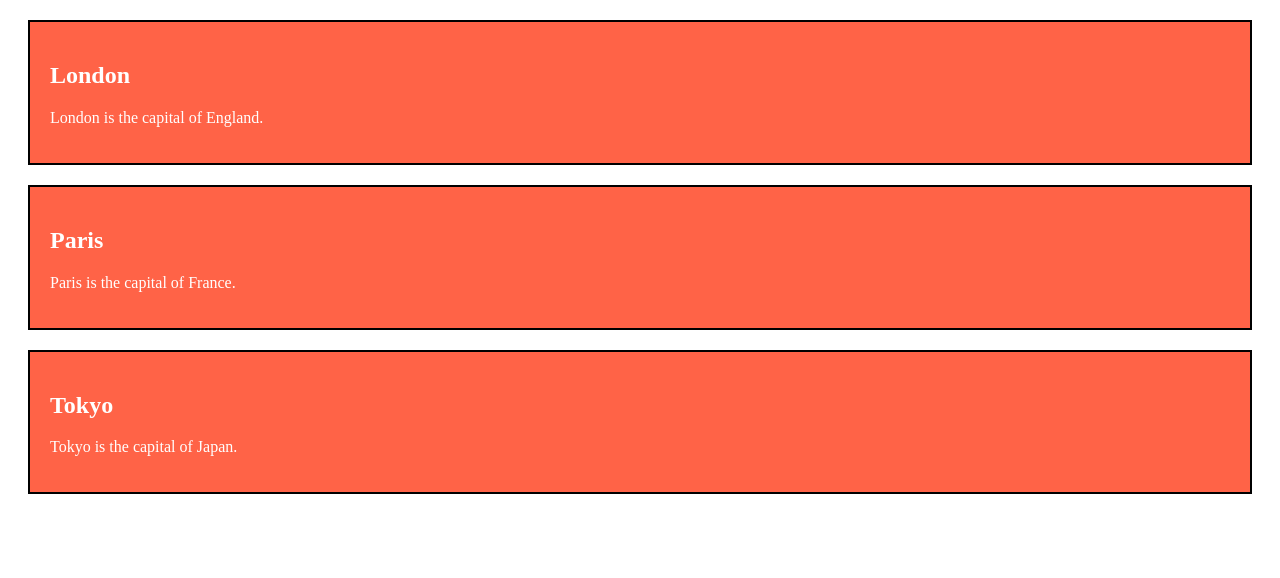
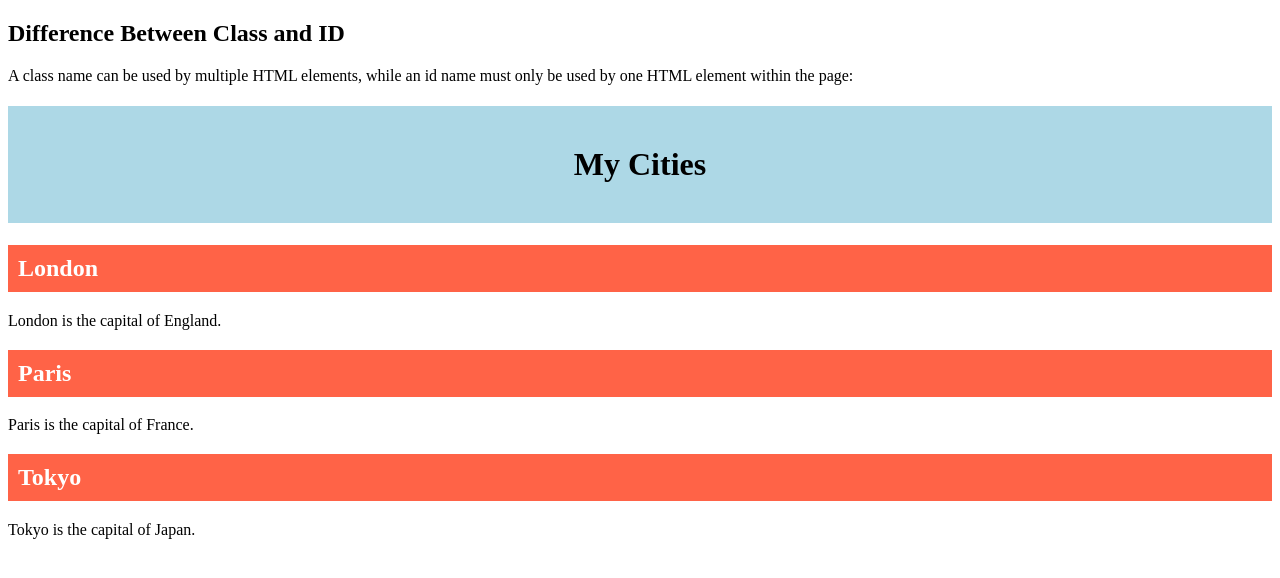
Before and after one commit to sereenat7/html-and-css-course, a plain HTML site: page index.html in a window 1280 px wide. Drawn offline with Linux system fonts and the light colour scheme.

Commit message:
diff between class and id

```diff
--- a/index.html
+++ b/index.html
@@ -2,31 +2,39 @@
 <html>
 <head>
 <style>
+/* Style the element with the id "myHeader" */
+#myHeader {
+  background-color: lightblue;
+  color: black;
+  padding: 40px;
+  text-align: center;
+}
+
+/* Style all elements with the class name "city" */
 .city {
   background-color: tomato;
   color: white;
-  border: 2px solid black;
-  margin: 20px;
-  padding: 20px;
+  padding: 10px;
 }
 </style>
 </head>
 <body>
 
-<div class="city">
-<h2>London</h2>
+<h2>Difference Between Class and ID</h2>
+<p>A class name can be used by multiple HTML elements, while an id name must only be used by one HTML element within the page:</p>
+
+<!-- An element with a unique id -->
+<h1 id="myHeader">My Cities</h1>
+
+<!-- Multiple elements with same class -->
+<h2 class="city">London</h2>
 <p>London is the capital of England.</p>
-</div>
 
-<div class="city">
-<h2>Paris</h2>
+<h2 class="city">Paris</h2>
 <p>Paris is the capital of France.</p>
-</div>
 
-<div class="city">
-<h2>Tokyo</h2>
+<h2 class="city">Tokyo</h2>
 <p>Tokyo is the capital of Japan.</p>
-</div>
 
 </body>
 </html>
```
